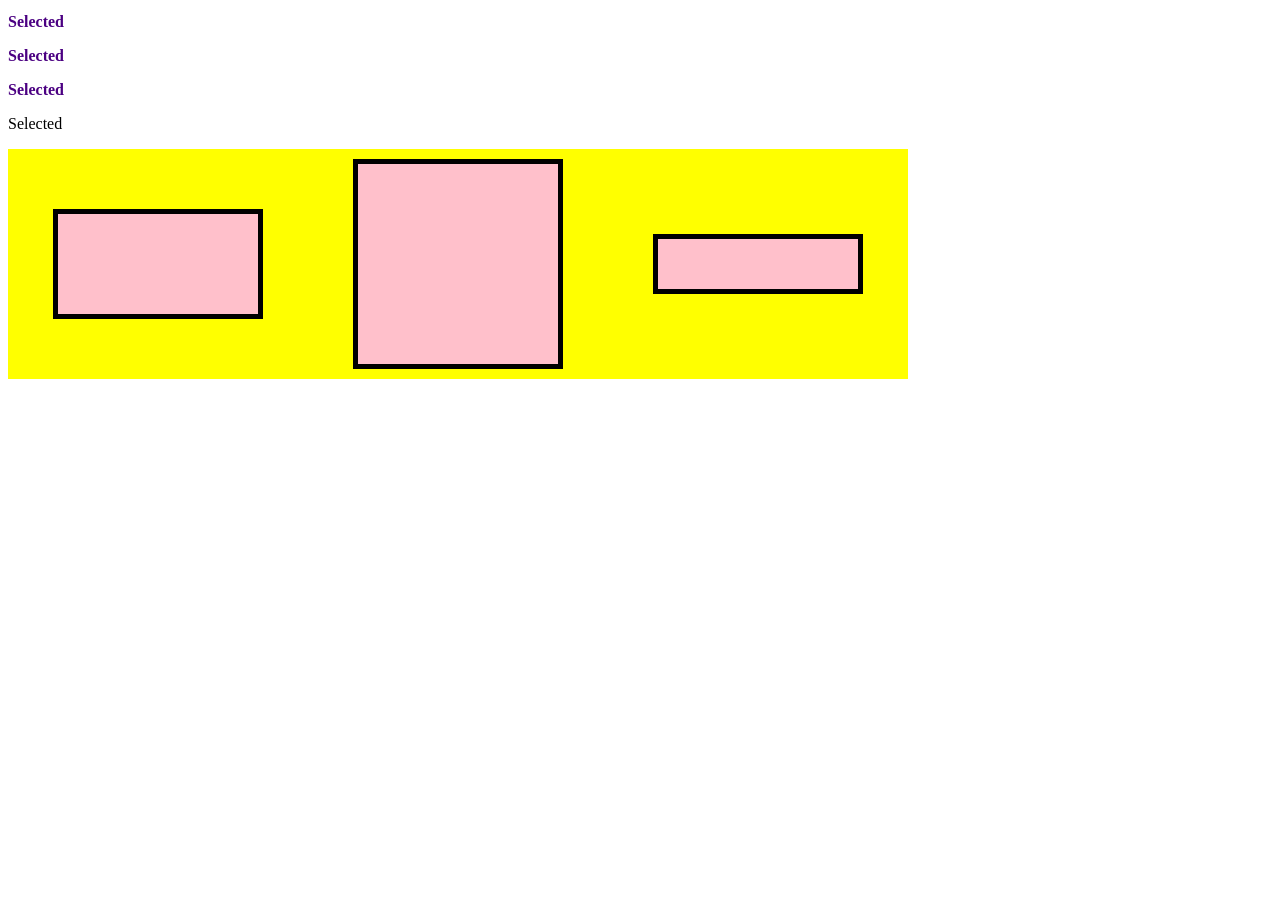
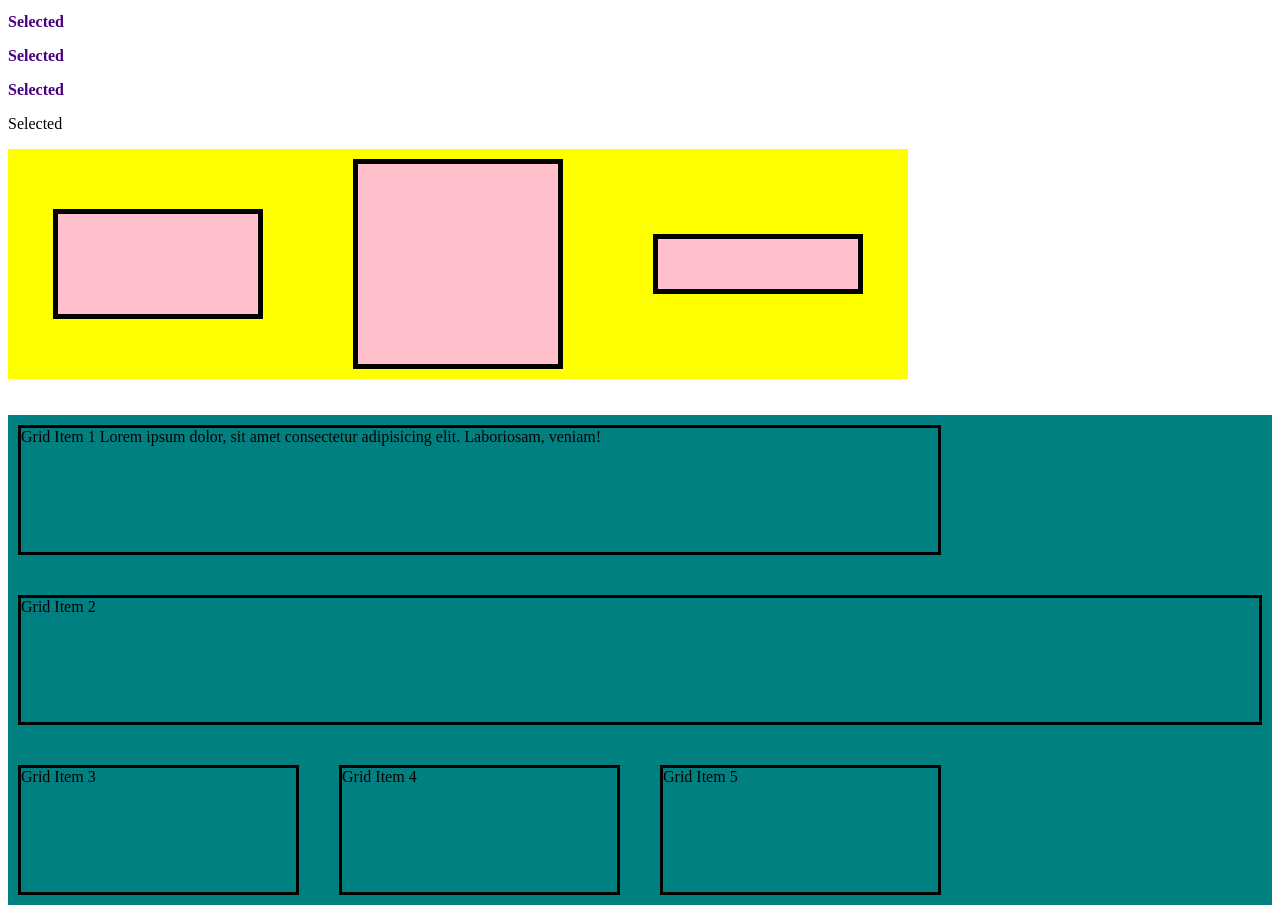
Before and after one commit to gvasquez11/JSMaterial, a plain HTML site: page index.html in a window 1280 px wide. Shown: the part 122-1035 px from the top of the page. Before the commit the page ends 800 px from the top, so only its background shows below. Drawn offline with Linux system fonts and the light colour scheme.

Commit message:
css grid info

```diff
--- a/index.html
+++ b/index.html
@@ -34,6 +34,18 @@
         <div class="flexbox-item flexbox-item-3"></div>
     </div>
 
+    <br></br>
+
+    <div class="grid-container">
+        <div class="grid-item grid-item-1">Grid Item 1 Lorem ipsum dolor, sit amet consectetur adipisicing elit. Laboriosam, veniam!</div>
+        <div class="grid-item grid-item-2">Grid Item 2</div>
+        <div class="grid-item grid-item-3">Grid Item 3</div>
+        <div class="grid-item grid-item-3">Grid Item 4</div>
+        <div class="grid-item grid-item-3">Grid Item 5</div>
+    </div>
+
+
+
 
 </body>
 </html>
--- a/style.css
+++ b/style.css
@@ -92,3 +92,34 @@ justify-content has space-evenly, space-around, space-between
 .flexbox-item-3{
     min-height: 50px;
 }
+
+/*
+Flex box lays out information in 1D
+Grid is 2D
+fr - fraction of your container space
+minmax - will streach if more space is required
+*/
+
+.grid-container{
+background-color: teal;
+display: grid;
+/*template tells us how many columns we'll have*/
+grid-template-columns: repeat(4,4fr);
+grid-auto-rows: minmax(150px,auto);
+grid-gap: 20px;
+
+}
+
+.grid-item{
+    border: solid black;
+    margin: 10px
+}
+
+.grid-item-1{
+    grid-column: 1 / 4;
+    /*We can also use span for this*/
+}
+
+.grid-item-2{
+    grid-column: span 4;
+}
```
